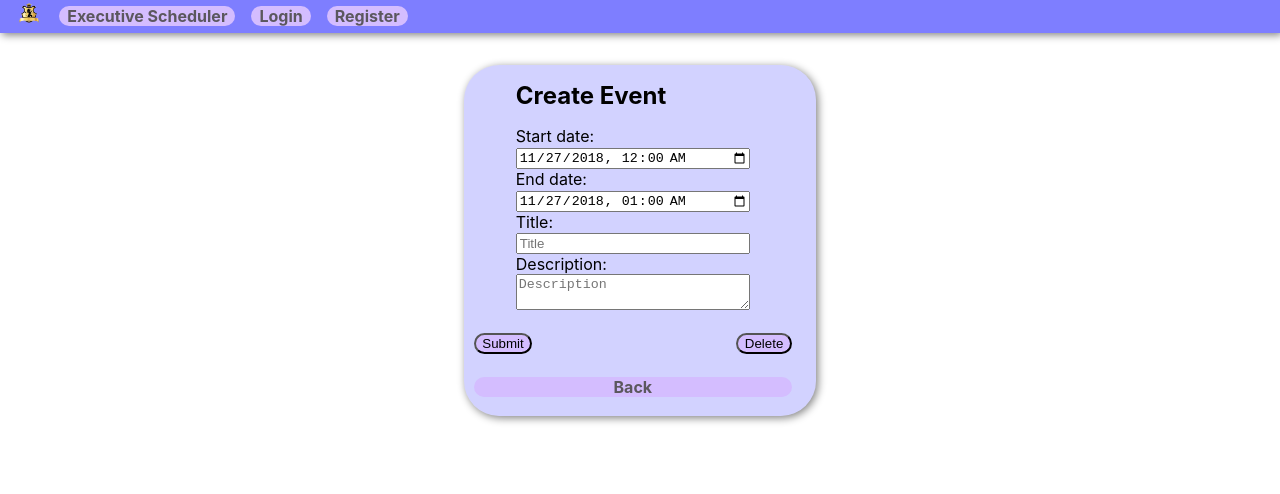
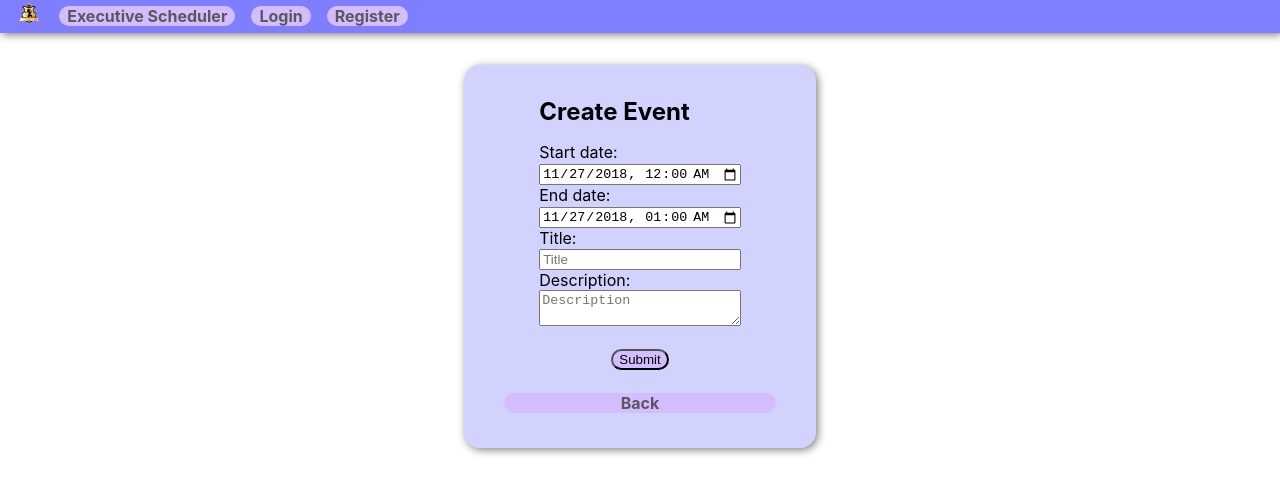
Before and after one commit to Jonrunar95/Calendar-HBV501, a React (Create React App) app in the folder front-end/: page /event/new in a window 1280 px wide. Shown: the top 494 px of the page. Built offline with nearby package versions, Linux system fonts and the light colour scheme.

Commit message:
laga stærð á boxum, taka delete í create event

```diff
--- a/front-end/src/components/EventCreate/eventCreate.js
+++ b/front-end/src/components/EventCreate/eventCreate.js
@@ -25,6 +25,7 @@ class EventCreate extends Component {
         error: '',
         data: null,
         deleted: false,
+        editing: true,
       };
     } else {
       this.state = {
@@ -36,6 +37,7 @@ class EventCreate extends Component {
         error: '',
         data: null,
         deleted: false,
+        editing: false,
       };
     }
 
@@ -106,6 +108,25 @@ class EventCreate extends Component {
     }
   }
 
+  submitButtons() {
+    const { editing } = this.state;
+
+    if (editing) {
+      return (
+        <div className='submit-container'>
+        <input className='Button' type='submit' value='Delete' onClick={this.handleDelete} />
+        <input className='Button' type='submit' value='Submit' onClick={this.handleSubmit} />
+        </div>
+      )
+    } else {
+      return (
+        <div className='submit-container share-container'>
+          <input className='Button' type='submit' value='Submit' onClick={this.handleSubmit} />
+        </div>
+      )
+    }
+  }
+
 
   render(){
 
@@ -117,9 +138,8 @@ class EventCreate extends Component {
       error,
       data,
       deleted,
+      editing,
     } = this.state
-
-    console.log(startDate);
 
     if (deleted) {
       return (
@@ -133,10 +153,12 @@ class EventCreate extends Component {
         return (<Redirect to={{pathname: `/event/${data.id}`, state: {from: this.props.location}}} />)
     }
 
-    const { url } = this.props
+    let { url } = this.props;
+
+    url = editing ? url : '/calendar';
 
     return (
-      <div className='login-box createEvent-box'>
+      <div className='view-box viewEvent-box'>
         <h2 className="margin_div"> {pageTitle} </h2>
         <div className="change_div">
           <p> {error} </p>
@@ -183,15 +205,10 @@ class EventCreate extends Component {
                 </div>
               </label>
             </div>
-            <div className='submit-container'>
-              <input className='Button' type='submit' value='Submit' onClick={this.handleSubmit}></input>
-              <input className='Button' type='submit' value='Delete' onClick={this.handleDelete}></input>
-            </div>
+            {this.submitButtons()}
           </form>
           <div className='link-box'>
-            <div className='Button'>
-              <Link to={url} className='button-link'> Back </Link>
-            </div>
+            <Link to={url} className='button-link Button'> Back </Link>
           </div>
         </div>
       </div>
--- a/front-end/src/components/eventShare/eventShare.js
+++ b/front-end/src/components/eventShare/eventShare.js
@@ -114,7 +114,7 @@ class EventShare extends Component {
 
 
     return (
-      <div className='view-box'>
+      <div className='view-box viewEvent-box'>
         <h3> {title} </h3>
         <p> {startDate} </p>
         <p> {endDate} </p>
@@ -127,9 +127,9 @@ class EventShare extends Component {
           </div>
         </form>
         <div className='link-box'>
-          <div className='Button'>
-            <Link to={url} className='button-link'> Back </Link>
-          </div>
+          <Link to={url} className='button-link Button'>
+            Back
+          </Link>
         </div>
       </div>
     );
--- a/front-end/src/components/eventView/eventView.css
+++ b/front-end/src/components/eventView/eventView.css
@@ -13,3 +13,7 @@
   display: flex;
   flex-direction: column;
 }
+
+.viewEvent-box {
+  width: 22em;
+}
--- a/front-end/src/components/eventView/eventView.js
+++ b/front-end/src/components/eventView/eventView.js
@@ -77,7 +77,7 @@ class EventView extends Component {
     const endDate = this.parseDate(endDateString);
 
     return (
-      <div className='view-box'>
+      <div className='view-box viewEvent-box'>
         <p> {errorMsg} </p>
         <h3> {title} </h3>
         <p> {startDate} </p>
@@ -85,15 +85,9 @@ class EventView extends Component {
         <p> {description} </p>
         <UserList users={users} />
         <div className='link-box'>
-          <div className='Button'>
-            <Link to={`/event/${id}/edit`} className='button-link'> Edit Event </Link>
-          </div>
-          <div className='Button'>
-            <Link to={`/event/${id}/share`} className='button-link'> Share Event </Link>
-          </div>
-          <div className='Button'>
-            <Link to={'/calendar'} className='button-link'> Back </Link>
-          </div>
+          <Link to={`/event/${id}/edit`} className='Button button-link'> Edit Event </Link>
+          <Link to={`/event/${id}/share`} className='Button button-link'> Share Event </Link>
+          <Link to={'/calendar'} className='Button button-link'> Back </Link>
         </div>
       </div>
     );
```
